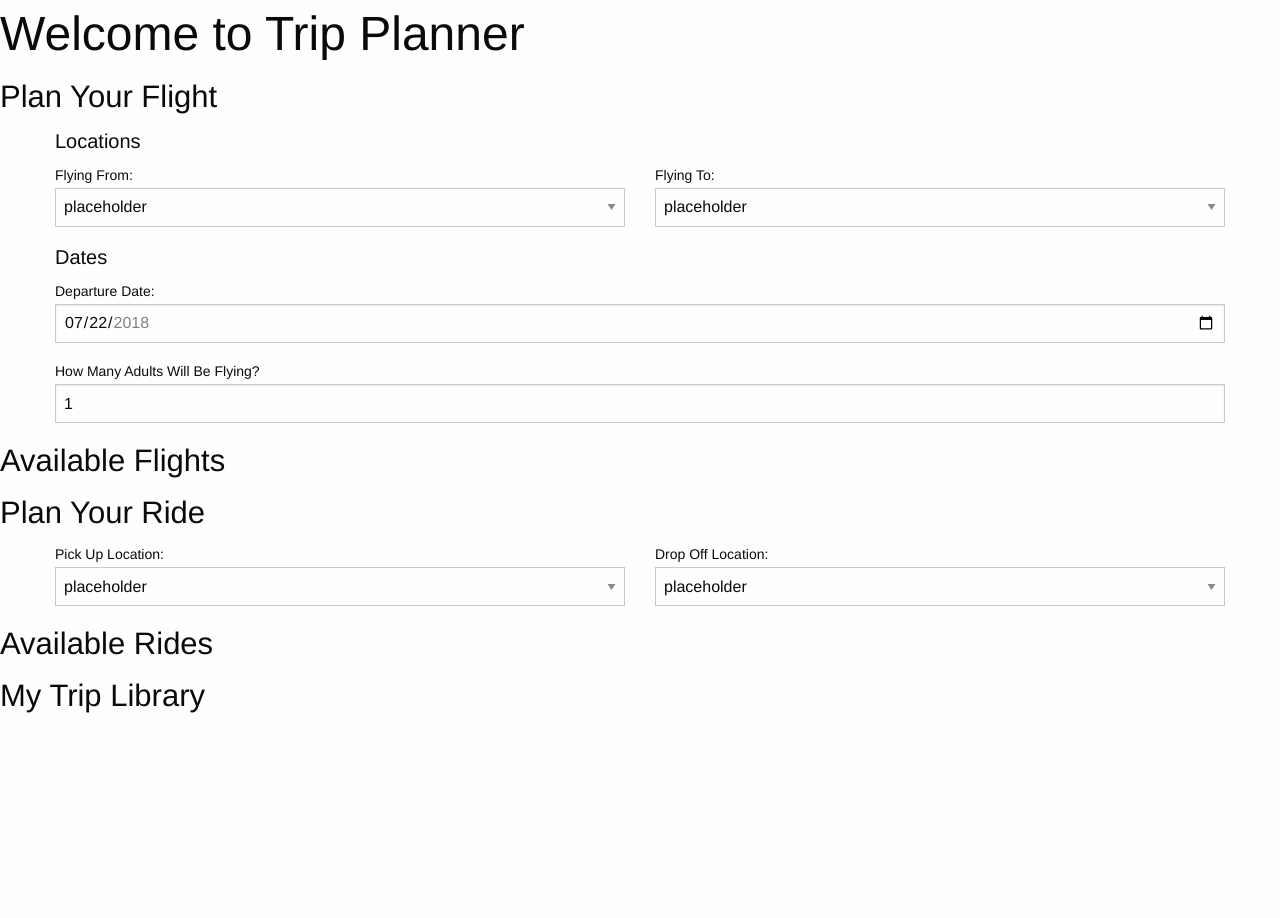
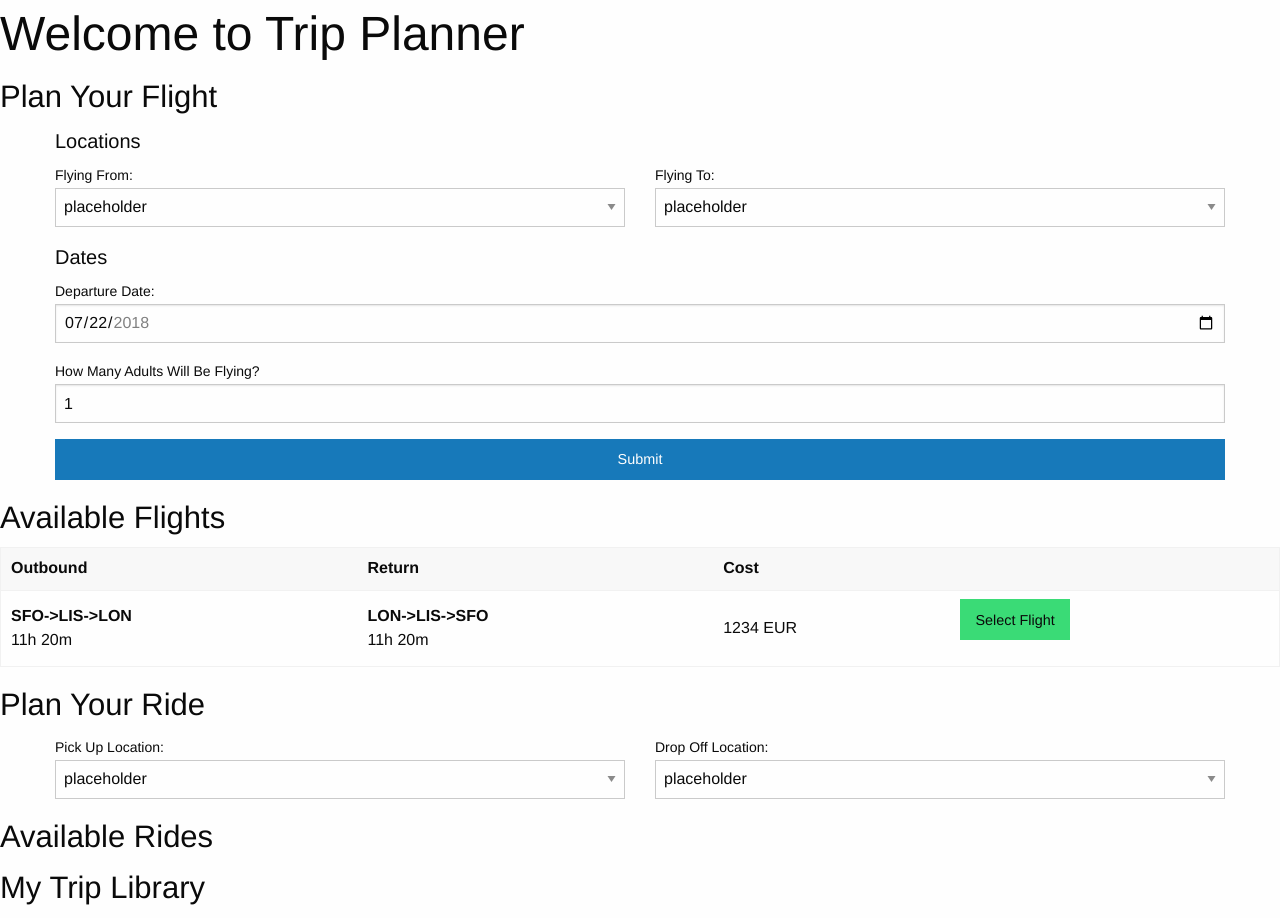
Before and after one commit to shahnidhi20/TripPlanner, a plain HTML site: page index.html in a window 1280 px wide. Before the commit the page ends 800 px from the top, so only its background shows below. Drawn offline with nearby package versions, Linux system fonts and the light colour scheme.

Commit message:
Added flight search submit button and results table for flights

```diff
--- a/index.html
+++ b/index.html
@@ -53,10 +53,30 @@
                     <input type="number" value="1">
                   </label>
             </div>
+            <a class="button expanded" href="#">Submit</a>
         </section>
         <section class="flightResults">
             <h3>Available Flights</h3>
-            <!--add search result section for flights and styling-->
+            <table class="table align-center text-justify-center">
+                <thead>
+                  <tr class="table-row">
+                    <th>Outbound</th>
+                    <th>Return</th>
+                    <th>Cost</th>
+                    <th> </th>
+                  </tr>
+                </thead>
+                <tbody>
+                  <tr class="table-row hover" data-open-details>
+                    <td> <strong>SFO->LIS->LON</strong> <br>
+                        11h 20m</td>
+                    <td><strong>LON->LIS->SFO</strong> <br>
+                        11h 20m</td>
+                    <td>1234 EUR</td>
+                    <td><button class="submit success button">Select Flight</button></td>
+                  </tr>
+                </tbody>
+              </table>
         </section>
         <h3>Plan Your Ride</h3>
         <form class="rideSelector">
```
